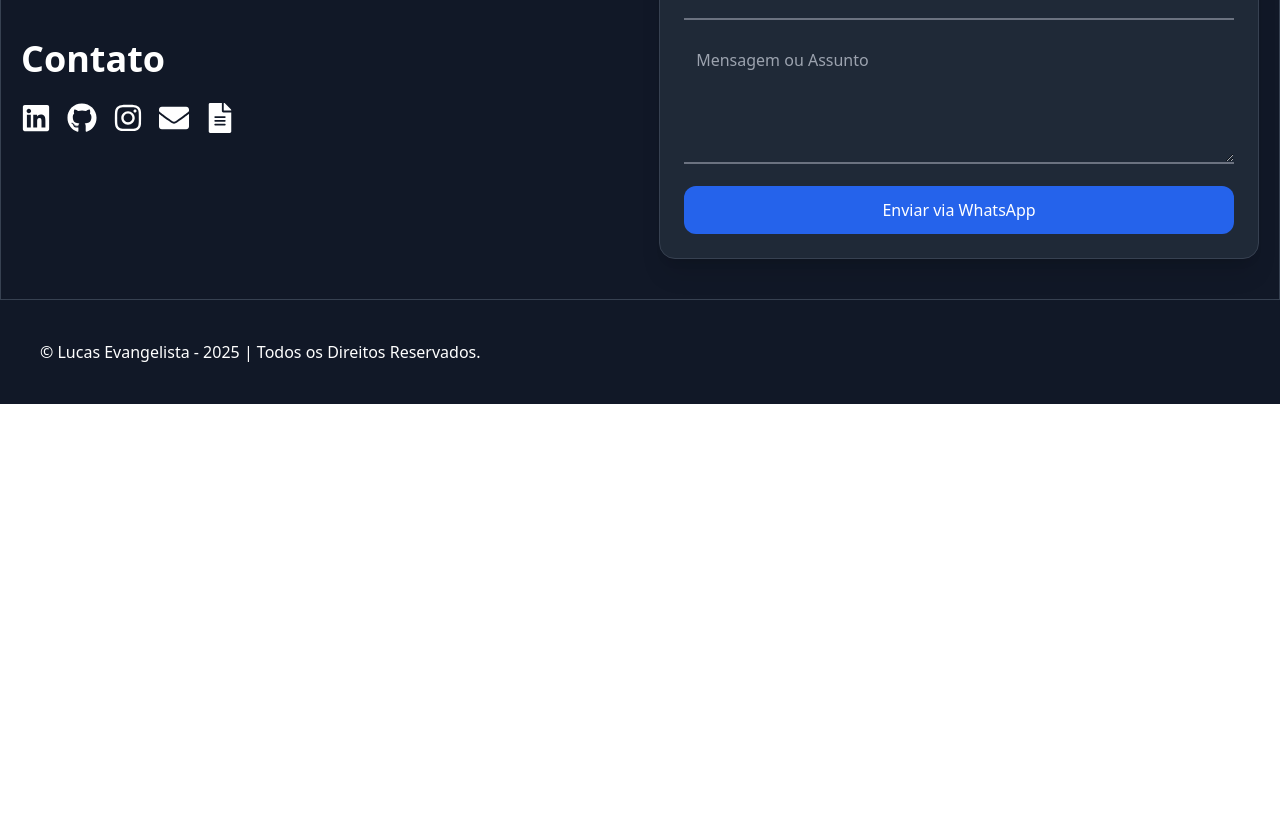
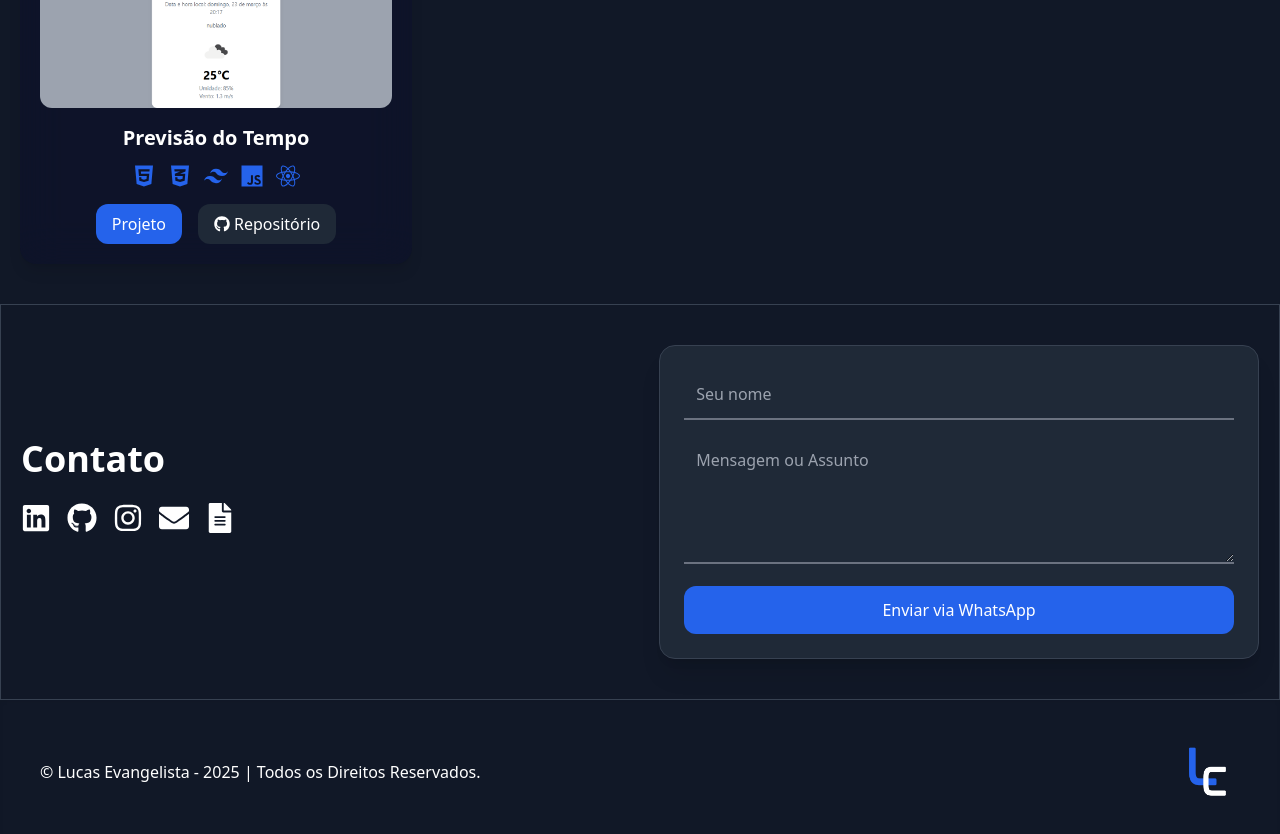
Before and after one commit to lucasevangelistaa/portfolio, a React (Vite) app: page / in a window 1280 px wide. Shown: the part 1960-2794 px from the top of the page. Before the commit the page ends 2364 px from the top, so only its background shows below. Built offline with nearby package versions, Linux system fonts and the light colour scheme.

Commit message:
Adicionei o projeto 4 e a Logo.

```diff
--- a/index.html
+++ b/index.html
@@ -10,12 +10,12 @@
 
     <meta property="og:title" content="Lucas Evangelista | Portfólio">
     <meta property="og:description" content="Portfólio de Lucas Evangelista, Front-end Developer. Conheça os projetos e habilidades de Lucas Evangelista dos Reis de Andrade, programador especializado em front-end. Acesse https://lucas-evangelista-portfolio.vercel.app/ para mais informações.">
-    <meta property="og:image" content="/public/og-image.png">
+    <meta property="og:image" content="og-image.png">
     <meta property="og:url" content="https://lucas-evangelista-portfolio.vercel.app/">
     <meta property="og:type" content="website">
 
-    <link rel="icon" href="/public/favicon-lc.png" type="image/x-icon">
-    <link rel="apple-touch-icon" href="/public/apple-touch-icon.png">
+    <link rel="icon" href="favicon-lc.png" type="image/x-icon">
+    <link rel="apple-touch-icon" href="apple-touch-icon.png">
     <title>Lucas Evangelista | Portfólio</title>
   </head>
   <body>
--- a/src/components/Footer.jsx
+++ b/src/components/Footer.jsx
@@ -1,16 +1,28 @@
 import React from "react";
+import Logo from "../assets/logo.png";
 
 const Footer = ({ darkMode }) => {
   return (
-    <div
-      className={`flex justify-between items-center p-10 ${
+    <footer
+      className={`w-full p-6 md:p-10 ${
         darkMode ? "bg-gray-900 text-white" : "bg-white text-gray-900"
-      } shadow-md`}
+      } shadow-inner`}
     >
-      <div>
-        <p>&copy; Lucas Evangelista - 2025 | Todos os Direitos Reservados.</p>
+      <div className="max-w-7xl mx-auto grid md:grid-cols-2 gap-6 items-center">
+        <div className="text-center md:text-left">
+          <p className="text-sm md:text-base">
+            &copy; Lucas Evangelista - 2025 | Todos os Direitos Reservados.
+          </p>
+        </div>
+        <div className="flex justify-center md:justify-end">
+          <img
+            src={Logo}
+            alt="Logo Lucas Evangelista"
+            className="w-16 md:w-16 transition-transform duration-300 hover:scale-105 rounded-xl"
+          />
+        </div>
       </div>
-    </div>
+    </footer>
   );
 };
 
--- a/src/components/Projects.jsx
+++ b/src/components/Projects.jsx
@@ -1,7 +1,9 @@
 import { FaHtml5, FaCss3Alt, FaJs, FaGithub, FaReact, FaBootstrap } from 'react-icons/fa';
+import { SiTailwindcss } from "react-icons/si";
 import comvesorImg from '../assets/conversor.png';
 import barberImg from '../assets/barber.png';
 import calculadorImg from '../assets/calculadora.png';
+import ptImg from '../assets/previsaotempo.png';
 
 const projectsData = [
   {
@@ -27,6 +29,14 @@ const projectsData = [
     technologies: [<FaHtml5 />, <FaCss3Alt />, <FaJs />],
     projectLink: 'https://lucasevangelistaa.github.io/notas/',
     repoLink: 'https://github.com/lucasevangelistaa/notas',
+  },
+  {
+    id: 4,
+    name: 'Previsão do Tempo',
+    image: ptImg,
+    technologies: [<FaHtml5 />, <FaCss3Alt />, <SiTailwindcss/>, <FaJs />, <FaReact />],
+    projectLink: 'https://previsao-tempo-wf.vercel.app/',
+    repoLink: 'https://github.com/lucasevangelistaa/previsao-tempo',
   },
 ];
 
```
Also changed, not shown: src/assets/logo.png (added), src/assets/previsaotempo.png (added).
